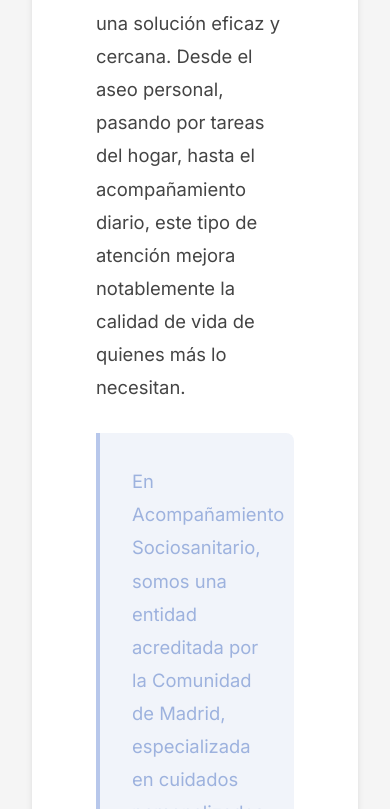
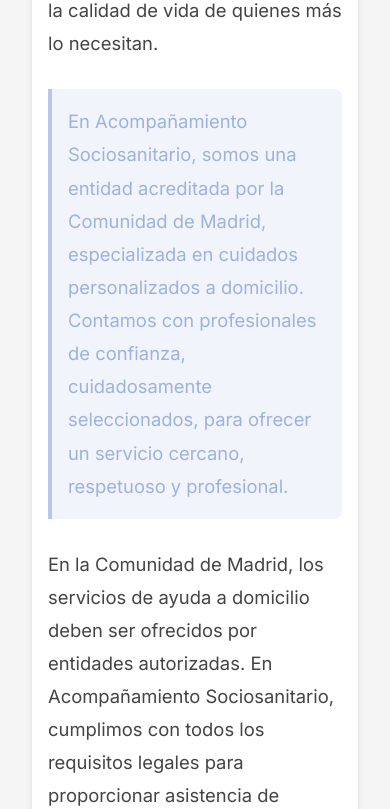
Before and after one commit to elenams262/frontend-acompanamiento, an Angular app: page /sad-atencion-personal in a window 390 px wide. Shown: the part 1675-2484 px from the top of the page. Built offline with nearby package versions, Linux system fonts and the light colour scheme.

Commit message:
ajustos texto sad

```diff
--- a/src/app/pages/sad/sad.component.html
+++ b/src/app/pages/sad/sad.component.html
@@ -87,17 +87,7 @@
 
 <!-- Service Description Section -->
 <section style="background-color: var(--light); padding: 5rem 1rem">
-  <div
-    class="container"
-    style="
-      max-width: 900px;
-      margin: 0 auto;
-      background: var(--white);
-      border-radius: 12px;
-      padding: 4rem;
-      box-shadow: var(--shadow-md);
-    "
-  >
+  <div class="container sad-content-card">
     <h2
       style="
         font-size: 2.5rem;
@@ -129,14 +119,7 @@
         atención mejora notablemente la calidad de vida de quienes más lo necesitan.
       </p>
 
-      <div
-        style="
-          background: rgba(119, 150, 205, 0.1);
-          padding: 2rem;
-          border-left: 4px solid var(--primary-light);
-          border-radius: 0 8px 8px 0;
-        "
-      >
+      <div class="sad-highlighted-box">
         <p style="margin: 0; font-weight: 500; color: var(--primary)">
           En Acompañamiento Sociosanitario, somos una entidad acreditada por la Comunidad de Madrid,
           especializada en cuidados personalizados a domicilio. Contamos con profesionales de
--- a/src/app/pages/sad/sad.component.scss
+++ b/src/app/pages/sad/sad.component.scss
@@ -0,0 +1,27 @@
+.sad-content-card {
+  max-width: 900px;
+  margin: 0 auto;
+  background: var(--white);
+  border-radius: 12px;
+  padding: 4rem;
+  box-shadow: var(--shadow-md);
+
+  @media (max-width: 768px) {
+    padding: 1.5rem;
+  }
+
+  @media (max-width: 480px) {
+    padding: 1rem;
+  }
+}
+
+.sad-highlighted-box {
+  background: rgba(119, 150, 205, 0.1);
+  padding: 2rem;
+  border-left: 4px solid var(--primary-light);
+  border-radius: 0 8px 8px 0;
+
+  @media (max-width: 768px) {
+    padding: 1rem;
+  }
+}
```
